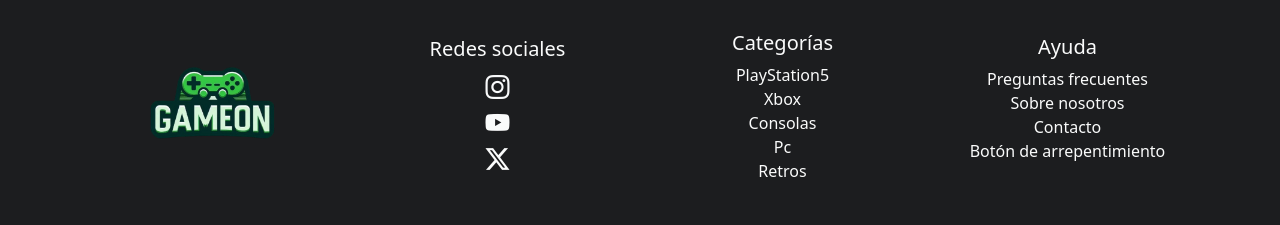
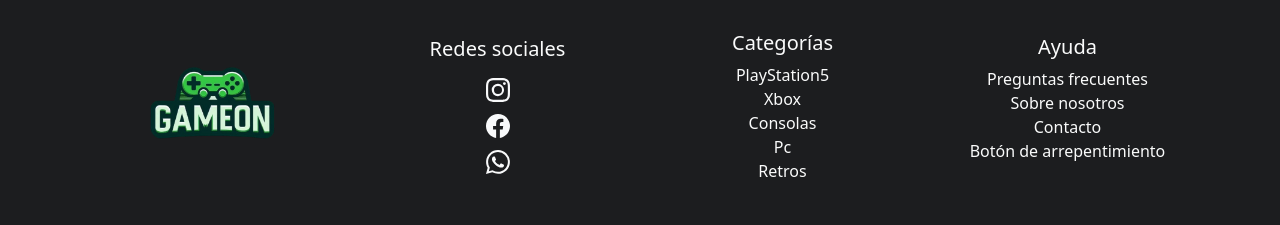
Before and after one commit to najr91/ProyectoGammer, a React (Vite) app: page /login in a window 1280 px wide. Shown: the part 857-1082 px from the top of the page. Built offline with nearby package versions, Linux system fonts and the light colour scheme.

Commit message:
Se cambio los class a className y se modificaron los logos del footer

```diff
--- a/src/components/common/Footer.jsx
+++ b/src/components/common/Footer.jsx
@@ -7,8 +7,8 @@ import { Link } from "react-router-dom";
 const Footer = () => {
   return (
     <footer>
-      <section class="bg-color5 py-4">
-        <article class="container">
+      <section className="bg-color5 py-4">
+        <article className="container">
           <div className="row text-center align-items-center">
             <div className="col-12 col-sm-6 col-md-3 col-lg-3 mb-4">
               <a href="/" className="text-decoration-none">
@@ -24,20 +24,26 @@ const Footer = () => {
                       href="https://www.instagram.com/?hl=es"
                       className=" link-footer text-light"
                     >
-                      <i className="bi bi-instagram"></i>
+                      <Instagram></Instagram>
                     </a>
                   </li>
-                  <li className="display-inline">
+
+                  <li className="display-inline ">
                     <a
-                      href="https://www.youtube.com/"
-                      className="bi bi-youtube link-footer"
-                    ></a>
+                      href="https://www.Facebook.com/?hl=es"
+                      className=" link-footer text-light"
+                    >
+                      <Facebook></Facebook>
+                    </a>
                   </li>
-                  <li className="display-inline">
+
+                  <li className="display-inline ">
                     <a
-                      href="https://x.com/?mx=2"
-                      className="bi bi-twitter-x link-footer"
-                    ></a>
+                      href="https://www.Whatsapp.com/?hl=es"
+                      className=" link-footer text-light"
+                    >
+                      <Whatsapp></Whatsapp>
+                    </a>
                   </li>
                 </ul>
               </div>
@@ -120,10 +126,10 @@ const Footer = () => {
           </div>
         </article>
       </section>
-      <section class="bg-color4 pt-4 pb-2">
-        <div class="container text-center">
-          <div class="row align-items-center">
-            <div class="col-12 col-sm-3 col-md-3 col-lg-3 mb-2">
+      <section className="bg-color4 pt-4 pb-2">
+        <div className="container text-center">
+          <div className="row align-items-center">
+            <div className="col-12 col-sm-3 col-md-3 col-lg-3 mb-2">
               <a href="*" className=" text-decoration-none nav-link1 fs-6">
                 Términos y Condiciones
               </a>
--- a/src/components/pages/ErroR404.jsx
+++ b/src/components/pages/ErroR404.jsx
@@ -7,7 +7,7 @@ const ErroR404 = () => {
   return (
    <>
    <div className="cont-404">
-    <img src={svg} alt="" className="fs-white"/>
+    <img src={svg} alt="Imagen error404" className="fs-white"/>
     <Link className="btn btn-primary" to={"/"} variant="primary " >Volver al inicio</Link>
    </div>
    </>
```
